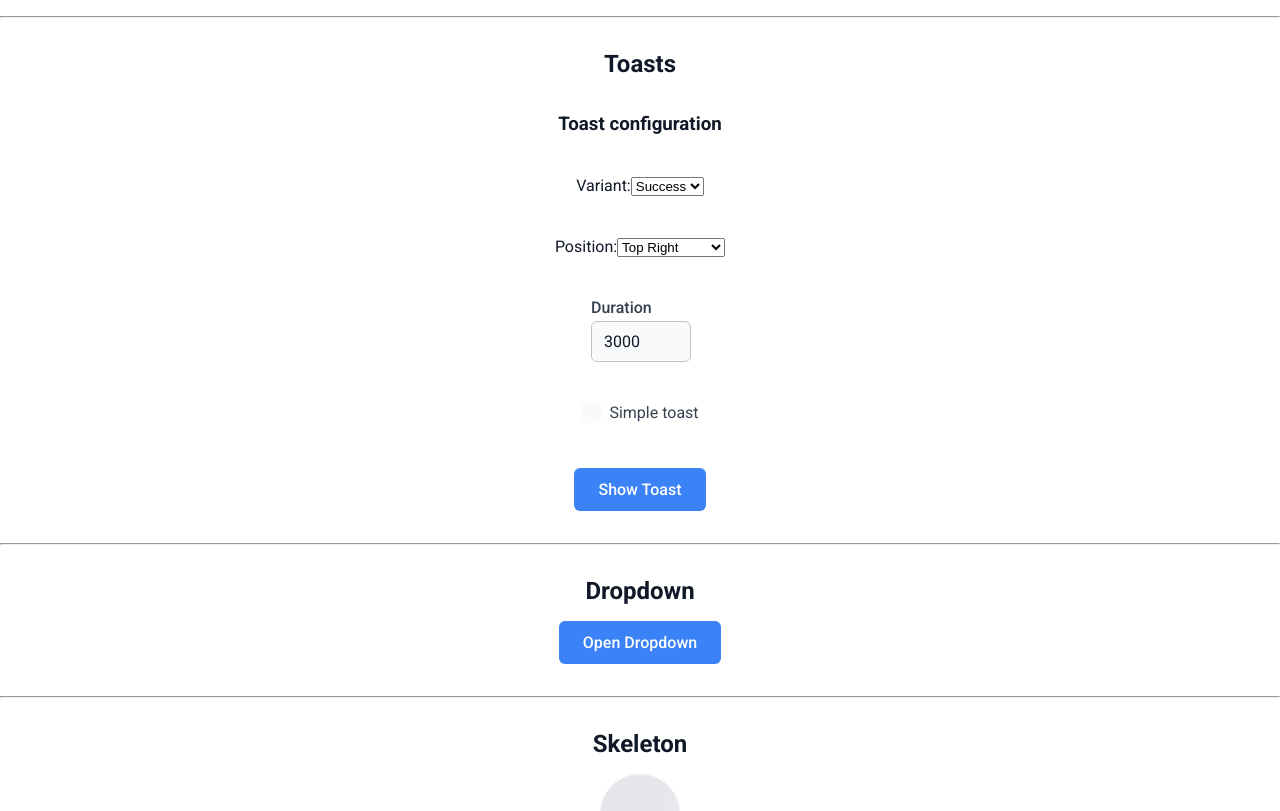
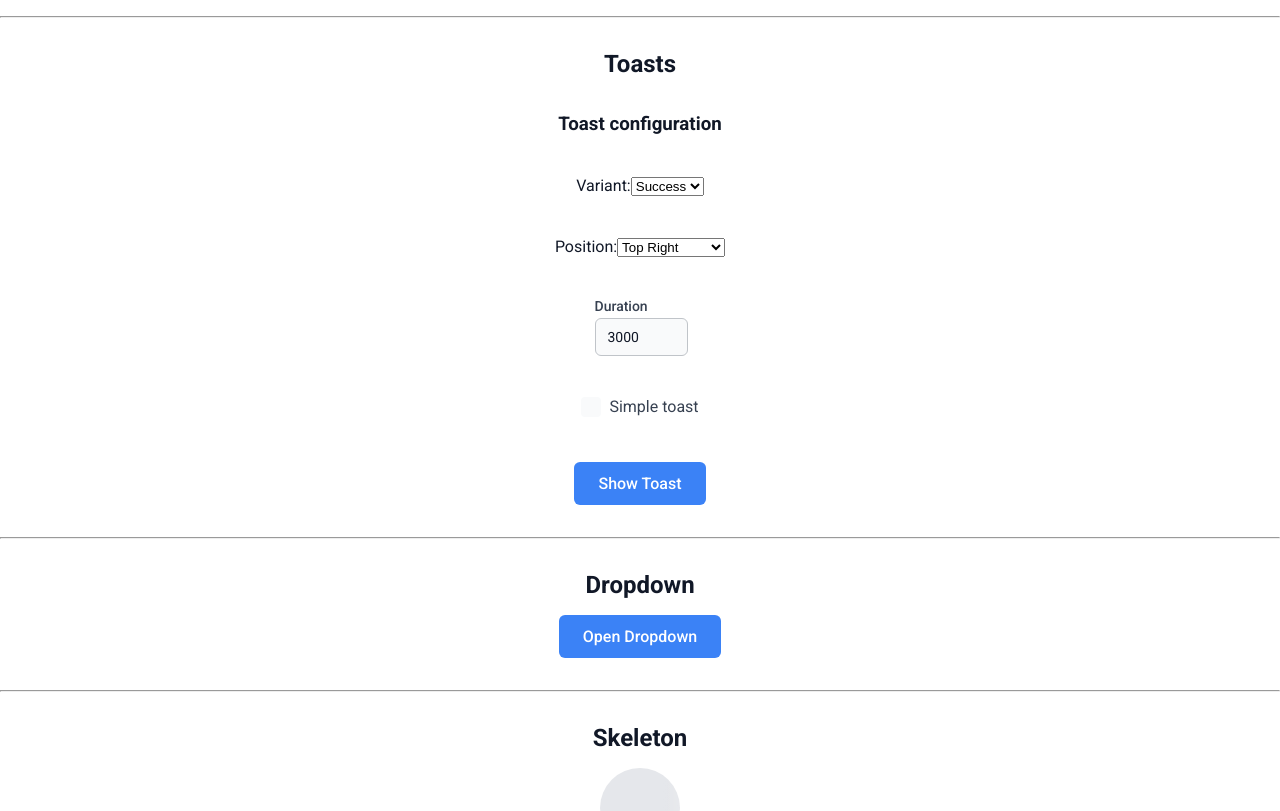
Before and after one commit to edgarimai/vue-smart-ui, a Vue app: page / in a window 1280 px wide. Shown: the part 1059-1870 px from the top of the page. Built offline with nearby package versions, Linux system fonts and the light colour scheme.

Commit message:
refactor(base.scss): standardize variable naming by prefixing with 'vsui-' for consistency

```diff
--- a/src/assets/base.scss
+++ b/src/assets/base.scss
@@ -169,7 +169,7 @@
   --color-black: var(--vsui-color-black);
 
   // Font base
-  --font-family-base: 'Roboto', sans-serif;
+  --vsui-font-family-base: 'Roboto', sans-serif;
   // --font-size-base: 62.5%;
 
   // Buttons variables
@@ -232,8 +232,8 @@
   --vsui-toast-error-color: var(--vsui-color-error);
   --vsui-toast-error-text: var(--vsui-color-error-dark);
 
-  --toast-title-font-size: 1rem;
-  --toast-message-font-size: 0.75rem;
+  --vsui-toast-title-font-size: 1rem;
+  --vsui-toast-message-font-size: 0.75rem;
 
   // Dropdowns variables
   --vsui-dropdown-bg: var(--vsui-surface-default);
@@ -241,8 +241,8 @@
   --vsui-dropdown-item-hover-bg: var(--vsui-surface-hover);
 
   --vsui-dropdown-dark-bg: var(--vsui-text-muted);
-  --dropdown-dark-border-color: #4b5563;
-  --dropdown-dark-item-hover-bg: #4b5563;
+  --vsui-dropdown-dark-border-color: #4b5563;
+  --vsui-dropdown-dark-item-hover-bg: #4b5563;
 
   // Skeletons variables
   --vsui-skeleton-bg: var(--bg-emphasized);
@@ -269,7 +269,7 @@
   --vsui-input-bg: var(--vsui-bg-subtle);
   --vsui-input-text-color: var(--vsui-text-default);
   --vsui-input-focus-border-color: var(--vsui-color-primary);
-  --input-focus-ring-color: rgba(59, 130, 246, 0.1);
+  --vsui-input-focus-ring-color: rgba(59, 130, 246, 0.1);
   --vsui-input-placeholder-color: var(--vsui-text-disabled);
   --vsui-input-disabled-bg: var(--vsui-bg-muted);
   --vsui-input-disabled-text: var(--vsui-text-subtle);
@@ -280,9 +280,10 @@
   --vsui-input-error-color: var(--vsui-color-error);
   --vsui-input-warning-color: var(--vsui-color-warning);
 
-  --input-label-font-size: 0.875rem;
-  --input-field-font-size: 0.875rem;
-  --input-helper-font-size: 0.75rem;
+  --vsui-input-label-font-size: 0.875rem;
+  --vsui-input-field-font-size: 0.875rem;
+  --vsui-input-helper-font-size: 0.75rem;
+
 
   // Checkbox variables
   --vsui-checkbox-border: 1px solid var(--checkbox-border-color);
@@ -309,9 +310,9 @@
   // Textarea variables
   --textarea-font-size: 1rem;
   --vsui-textarea-font-family: var(--vsui-font-family-base);
-  --textarea-line-height: 1.6;
-  --textarea-padding: 0.75rem 1rem;
-  --textarea-border-radius: 0.5rem;
+  --vsui-textarea-line-height: 1.6;
+  --vsui-textarea-padding: 0.75rem 1rem;
+  --vsui-textarea-border-radius: 0.5rem;
 
   --vsui-textarea-bg: var(--vsui-bg-subtle);
   --vsui-textarea-text-color: var(--vsui-text-default);
@@ -326,56 +327,56 @@
   --vsui-textarea-filled-hover-bg: var(--vsui-bg-emphasized);
   --vsui-textarea-filled-focus-bg: var(--vsui-bg-subtle);
 
-  --textarea-helper-font-size: 0.75rem;
-  --textarea-label-font-size: 0.875rem;
+  --vsui-textarea-helper-font-size: 0.75rem;
+  --vsui-textarea-label-font-size: 0.875rem;
 
   // Slider variables
-  --slider-track-height: 6px;
+  --vsui-slider-track-height: 6px;
   --vsui-slider-track-bg: var(--vsui-surface-active);
-  --slider-track-radius: 3px;
+  --vsui-slider-track-radius: 3px;
   --vsui-slider-fill-color: var(--vsui-color-primary);
 
-  --slider-thumb-size: 18px;
+  --vsui-slider-thumb-size: 18px;
   --vsui-slider-thumb-bg: var(--vsui-surface-default);
-  --slider-thumb-border-width: 2px;
+  --vsui-slider-thumb-border-width: 2px;
   --vsui-slider-thumb-border-color: var(--vsui-color-primary);
-  --slider-thumb-shadow: 0 2px 4px rgba(0, 0, 0, 0.1);
-  --slider-focus-ring-color: rgba(59, 130, 246, 0.1);
+  --vsui-slider-thumb-shadow: 0 2px 4px rgba(0, 0, 0, 0.1);
+  --vsui-slider-focus-ring-color: rgba(59, 130, 246, 0.1);
 
-  --slider-value-font-size: 0.875rem;
+  --vsui-slider-value-font-size: 0.875rem;
   --vsui-slider-value-color: var(--vsui-text-muted);
 
   --vsui-slider-value-bubble-bg: var(--vsui-surface-default);
   --vsui-slider-value-bubble-color: var(--vsui-text-muted);
-  --slider-value-bubble-font-size: 0.75rem;
-  --slider-value-bubble-padding: 2px 6px;
-  --slider-value-bubble-radius: 4px;
-  --slider-value-bubble-shadow: 0 1px 2px rgba(0, 0, 0, 0.1);
-  --slider-value-bubble-border: 1px solid var(--color-primary);
+  --vsui-slider-value-bubble-font-size: 0.75rem;
+  --vsui-slider-value-bubble-padding: 2px 6px;
+  --vsui-slider-value-bubble-radius: 4px;
+  --vsui-slider-value-bubble-shadow: 0 1px 2px rgba(0, 0, 0, 0.1);
+  --vsui-slider-value-bubble-border: 1px solid var(--color-primary);
 
-  --slider-mark-size: 4px;
+  --vsui-slider-mark-size: 4px;
   --vsui-slider-mark-color: var(--vsui-border-strong);
-  --slider-mark-label-font-size: 0.75rem;
+  --vsui-slider-mark-label-font-size: 0.75rem;
   --vsui-slider-mark-label-color: var(--vsui-text-subtle);
-  --slider-mark-label-max-width: 80px;
+  --vsui-slider-mark-label-max-width: 80px;
 
-  --slider-label-font-size: 0.875rem;
+  --vsui-slider-label-font-size: 0.875rem;
   --vsui-slider-label-color: var(--vsui-text-muted);
   --vsui-slider-required-color: var(--vsui-color-error);
-  --slider-helper-font-size: 0.75rem;
+  --vsui-slider-helper-font-size: 0.75rem;
   --vsui-slider-helper-color: var(--vsui-text-subtle);
 
-  --slider-disabled-opacity: 0.6;
+  --vsui-slider-disabled-opacity: 0.6;
   --vsui-slider-disabled-track-bg: var(--vsui-bg-muted);
   --vsui-slider-disabled-thumb-bg: var(--vsui-bg-muted);
   --vsui-slider-disabled-thumb-border: var(--vsui-text-subtle);
 
   --vsui-slider-success-color: var(--vsui-color-success);
-  --slider-success-ring-color: rgba(34, 197, 94, 0.1);
+  --vsui-slider-success-ring-color: rgba(34, 197, 94, 0.1);
   --vsui-slider-error-color: var(--vsui-color-error);
-  --slider-error-ring-color: rgba(239, 68, 68, 0.1);
+  --vsui-slider-error-ring-color: rgba(239, 68, 68, 0.1);
   --vsui-slider-warning-color: var(--vsui-color-warning);
-  --slider-warning-ring-color: rgba(245, 158, 11, 0.1);
+  --vsui-slider-warning-ring-color: rgba(245, 158, 11, 0.1);
 
   --vsui-slider-filled-bg: var(--vsui-bg-muted);
 
@@ -401,48 +402,48 @@
 
   // Table variables
   --vsui-table-border-color: var(--vsui-border-default);
-  --table-border-radius: 0.5rem;
+  --vsui-table-border-radius: 0.5rem;
   --vsui-table-header-bg: var(--vsui-surface-default);
   --vsui-table-header-text-color: var(--vsui-text-muted);
-  --table-header-font-weight: 600;
-  --table-header-padding: 0.75rem;
+  --vsui-table-header-font-weight: 600;
+  --vsui-table-header-padding: 0.75rem;
 
   --vsui-table-body-bg: var(--vsui-bg-default);
   --vsui-table-row-hover-bg: var(--vsui-surface-hover);
   --vsui-table-row-selected-bg: var(--vsui-surface-selected);
   --vsui-table-stripe-bg: var(--vsui-bg-subtle);
-  --table-cell-padding: 0.75rem;
+  --vsui-table-cell-padding: 0.75rem;
   --vsui-table-cell-text-color: var(--vsui-text-muted);
   --vsui-table-cell-border-color: var(--vsui-border-default);
 
-  --table-sort-icon-opacity: 0.5;
-  --table-sort-icon-size: 0.75rem;
+  --vsui-table-sort-icon-opacity: 0.5;
+  --vsui-table-sort-icon-size: 0.75rem;
   --vsui-table-sort-active-color: var(--vsui-color-primary);
 
-  --table-filter-margin-top: 0.5rem;
+  --vsui-table-filter-margin-top: 0.5rem;
 
   --vsui-table-empty-text-color: var(--vsui-text-subtle);
-  --table-empty-padding: 2rem;
+  --vsui-table-empty-padding: 2rem;
 
   --vsui-table-pagination-bg: var(--vsui-surface-default);
   --vsui-table-pagination-border-color: var(--vsui-border-default);
-  --table-pagination-padding: 1rem;
-  --table-pagination-gap: 1rem;
+  --vsui-table-pagination-padding: 1rem;
+  --vsui-table-pagination-gap: 1rem;
   --vsui-table-pagination-info-color: var(--vsui-text-subtle);
-  --table-pagination-info-font-size: 0.875rem;
+  --vsui-table-pagination-info-font-size: 0.875rem;
   --vsui-table-pagination-pages-color: var(--vsui-text-muted);
-  --table-pagination-pages-font-size: 0.875rem;
+  --vsui-table-pagination-pages-font-size: 0.875rem;
 
-  --table-actions-gap: 0.5rem;
-  --table-actions-justify-content: center;
+  --vsui-table-actions-gap: 0.5rem;
+  --vsui-table-actions-justify-content: center;
 
-  --table-checkbox-width: 2.5rem;
-  --table-checkbox-padding: 0.75rem 0.5rem;
+  --vsui-table-checkbox-width: 2.5rem;
+  --vsui-table-checkbox-padding: 0.75rem 0.5rem;
 
-  --table-small-padding: 0.5rem;
-  --table-small-font-size: 0.875rem;
-  --table-large-padding: 1rem;
-  --table-large-font-size: 1.125rem;
+  --vsui-table-small-padding: 0.5rem;
+  --vsui-table-small-font-size: 0.875rem;
+  --vsui-table-large-padding: 1rem;
+  --vsui-table-large-font-size: 1.125rem;
 
-  font-family: var(--font-family-base);
+  font-family: var(--vsui-font-family-base);
 }
```
